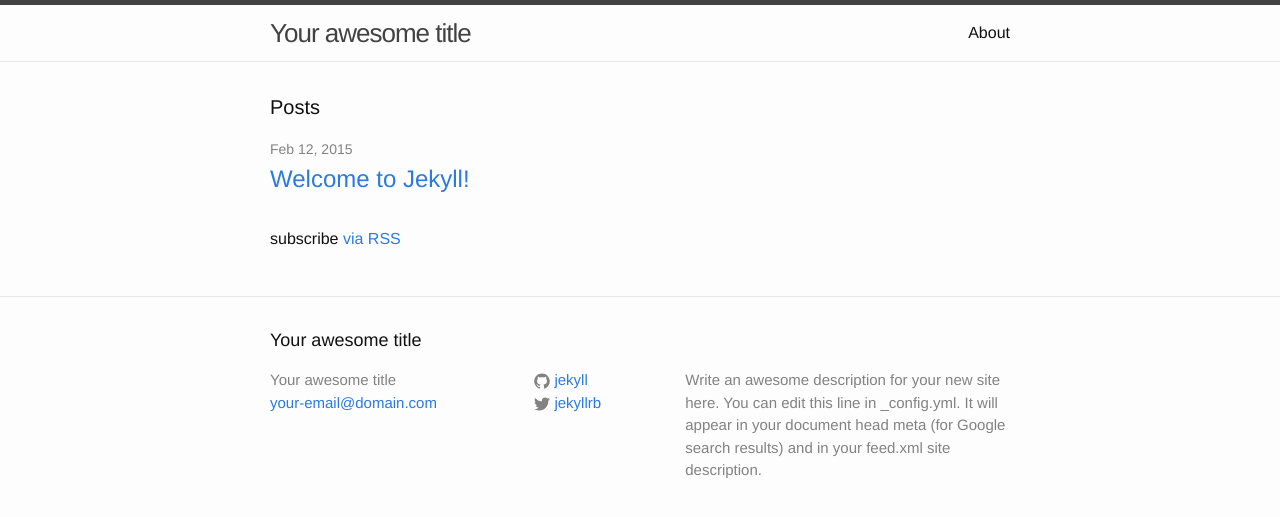
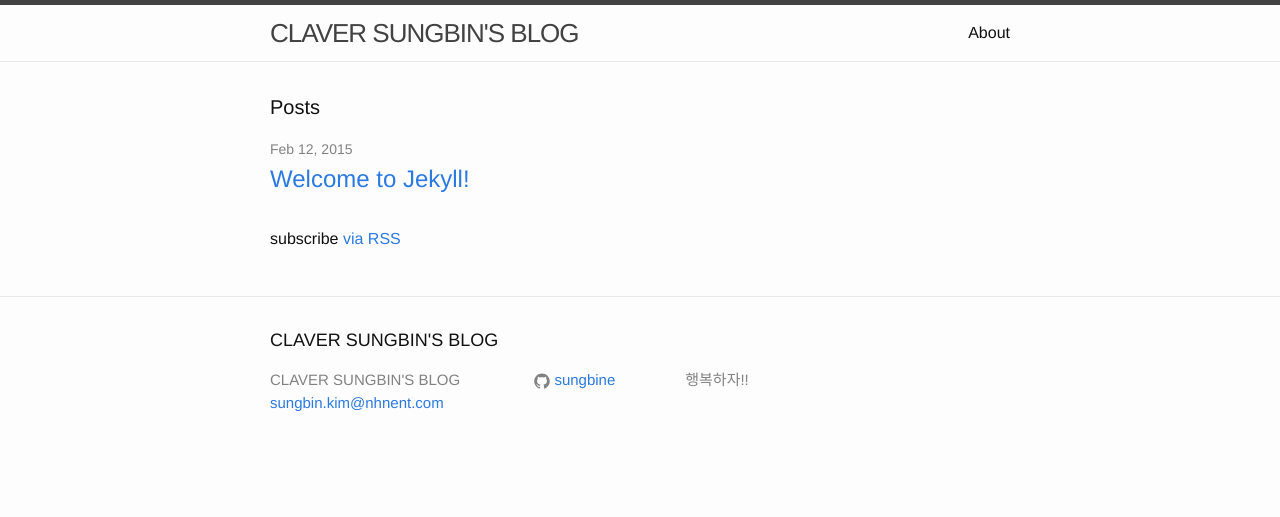
Before and after one commit to sungbine/sungbine.github.io, a Jekyll site: the page built from index.html, in a window 1280 px wide. Shown: the top 517 px of the page. Built offline with Jekyll 4.4.1, drawn with Linux system fonts in a browser that asks for light colours.

Commit message:
modify private information

```diff
--- a/_config.yml
+++ b/_config.yml
@@ -1,14 +1,11 @@
 # Site settings
-title: Your awesome title
-email: your-email@domain.com
-description: > # this means to ignore newlines until "baseurl:"
-  Write an awesome description for your new site here. You can edit this
-  line in _config.yml. It will appear in your document head meta (for
-  Google search results) and in your feed.xml site description.
+title: CLAVER SUNGBIN'S BLOG
+email: sungbin.kim@nhnent.com
+description: 행복하자!!
 baseurl: "" # the subpath of your site, e.g. /blog/
 url: "http://yourdomain.com" # the base hostname & protocol for your site
-twitter_username: jekyllrb
-github_username:  jekyll
+twitter_username:
+github_username:  sungbine
 
 # Build settings
 markdown: kramdown
```
